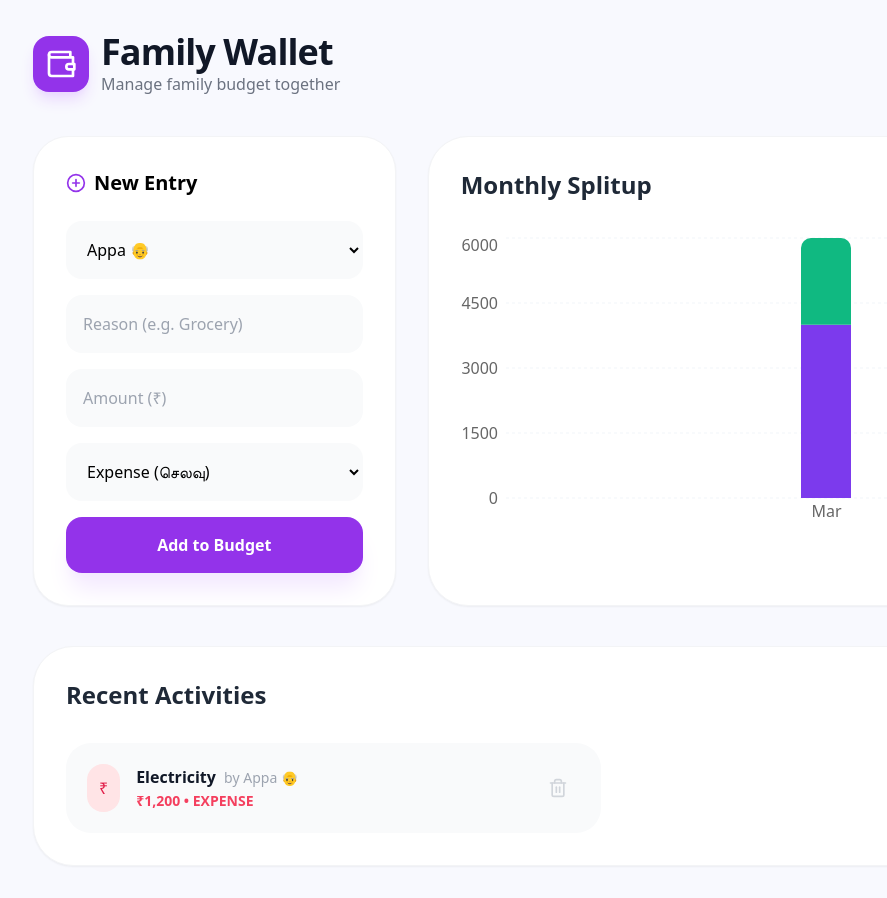
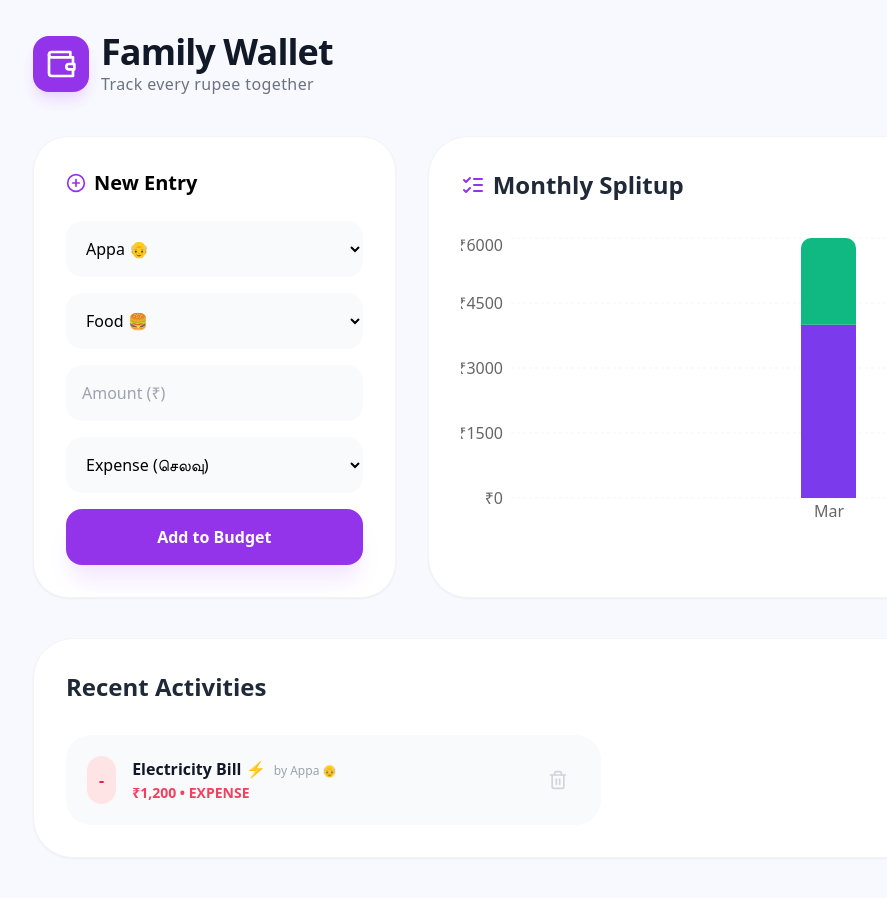
Before and after one commit to yazhinialbert1309-stack/family-wallet-app, a Next.js app: page / in a window 1280 px wide. Shown: the top 898 px of the page, without its empty margins (31-918 px from the left). Built offline with nearby package versions, Linux system fonts and the light colour scheme.

Commit message:
Update page.tsx

```diff
--- a/app/page.tsx
+++ b/app/page.tsx
@@ -2,41 +2,46 @@
 
 import React, { useState } from 'react';
 import { BarChart, Bar, XAxis, YAxis, CartesianGrid, Tooltip, ResponsiveContainer } from 'recharts';
-import { Trash2, PlusCircle, Wallet } from 'lucide-react';
+import { Trash2, PlusCircle, Wallet, ListChecks } from 'lucide-react';
 
 export default function Home() {
-  // 1. ஆரம்ப கால டேட்டா
-  const [data, setData] = useState([
-    { month: 'Mar', expense: 4000, savings: 2000 },
-  ]);
-
+  // 1. Chart & Transaction States
+  const [data, setData] = useState([{ month: 'Mar', expense: 4000, savings: 2000 }]);
   const [transactions, setTransactions] = useState([
-    { id: 1, name: 'Appa 👴', reason: 'Electricity', amount: 1200, type: 'expense' },
+    { id: 1, name: 'Appa 👴', reason: 'Electricity Bill ⚡', amount: 1200, type: 'expense' },
   ]);
 
   // Form States
   const [name, setName] = useState('Appa 👴');
-  const [reason, setReason] = useState('');
+  const [reason, setReason] = useState('Food 🍔'); // Default Reason
+  const [customReason, setCustomReason] = useState(''); // For 'Other' option
   const [amount, setAmount] = useState('');
   const [type, setType] = useState('expense');
 
-  // 2. புதிய விவரத்தைச் சேர்க்கும் ஃபங்ஷன்
+  // 2. Add New Entry
   const handleAdd = () => {
-    if (!amount || !reason) return;
+    if (!amount) return;
+
+    // 'Other' தேர்ந்தெடுத்தால் customReason-ஐப் பயன்படுத்தும்
+    const finalReason = reason === 'Other ➕' ? customReason : reason;
+    if (!finalReason) return;
+
     const val = parseInt(amount);
+    const newEntry = { id: Date.now(), name, reason: finalReason, amount: val, type };
 
-    const newEntry = { id: Date.now(), name, reason, amount: val, type };
     setTransactions([newEntry, ...transactions]);
 
+    // Update Chart
     const newData = [...data];
     if (type === 'expense') newData[0].expense += val;
     else newData[0].savings += val;
     setData(newData);
 
-    setAmount(''); setReason('');
+    setAmount('');
+    setCustomReason('');
   };
 
-  // 3. டெலீட் செய்யும் ஃபங்ஷன்
+  // 3. Delete Entry
   const handleDelete = (id: number, amt: number, entryType: string) => {
     setTransactions(transactions.filter(t => t.id !== id));
     const newData = [...data];
@@ -54,12 +59,12 @@ export default function Home() {
           </div>
           <div>
             <h1 className="text-4xl font-black text-gray-900 tracking-tight">Family Wallet</h1>
-            <p className="text-gray-500 font-medium">Manage family budget together</p>
+            <p className="text-gray-500 font-medium tracking-wide">Track every rupee together</p>
           </div>
         </header>
 
         <div className="grid grid-cols-1 lg:grid-cols-3 gap-8">
-          {/* இன்புட் ஃபார்ம் */}
+          {/* INPUT FORM */}
           <div className="space-y-6">
             <div className="bg-white p-8 rounded-[35px] shadow-sm border border-gray-100">
               <h2 className="text-xl font-bold mb-6 flex items-center gap-2">
@@ -67,17 +72,31 @@ export default function Home() {
               </h2>
 
               <div className="space-y-4">
-                <select value={name} onChange={(e) => setName(e.target.value)} className="w-full p-4 bg-gray-50 rounded-2xl border border-transparent focus:border-purple-200 focus:bg-white transition-all outline-none">
-                  <option>Appa 👴</option>
-                  <option>Amma 👩</option>
-                  <option>Me 👦</option>
+                {/* Member Select */}
+                <select value={name} onChange={(e) => setName(e.target.value)} className="w-full p-4 bg-gray-50 rounded-2xl border-none outline-none focus:ring-2 focus:ring-purple-100">
+                  <option>Appa 👴</option><option>Amma 👩</option><option>Me 👦</option>
                 </select>
 
-                <input type="text" value={reason} onChange={(e) => setReason(e.target.value)} placeholder="Reason (e.g. Grocery)" className="w-full p-4 bg-gray-50 rounded-2xl border border-transparent focus:border-purple-200 focus:bg-white transition-all outline-none" />
+                {/* REASON SELECT (புதிய அம்சம்) */}
+                <select value={reason} onChange={(e) => setReason(e.target.value)} className="w-full p-4 bg-gray-50 rounded-2xl border-none outline-none focus:ring-2 focus:ring-purple-100">
+                  <option>Food 🍔</option>
+                  <option>Rent 🏠</option>
+                  <option>Shopping 🛍️</option>
+                  <option>Electricity Bill ⚡</option>
+                  <option>Petrol/Travel 🚗</option>
+                  <option>Medical 💊</option>
+                  <option>Savings Goal 💰</option>
+                  <option>Other ➕</option>
+                </select>
 
-                <input type="number" value={amount} onChange={(e) => setAmount(e.target.value)} placeholder="Amount (₹)" className="w-full p-4 bg-gray-50 rounded-2xl border border-transparent focus:border-purple-200 focus:bg-white transition-all outline-none" />
+                {/* If 'Other' selected, show text input */}
+                {reason === 'Other ➕' && (
+                  <input type="text" value={customReason} onChange={(e) => setCustomReason(e.target.value)} placeholder="Type your reason..." className="w-full p-4 bg-purple-50 rounded-2xl border border-purple-100 outline-none" />
+                )}
 
-                <select value={type} onChange={(e) => setType(e.target.value)} className="w-full p-4 bg-gray-50 rounded-2xl border border-transparent focus:border-purple-200 focus:bg-white transition-all outline-none">
+                <input type="number" value={amount} onChange={(e) => setAmount(e.target.value)} placeholder="Amount (₹)" className="w-full p-4 bg-gray-50 rounded-2xl border-none outline-none focus:ring-2 focus:ring-purple-100" />
+
+                <select value={type} onChange={(e) => setType(e.target.value)} className="w-full p-4 bg-gray-50 rounded-2xl border-none outline-none">
                   <option value="expense">Expense (செலவு)</option>
                   <option value="savings">Savings (சேமிப்பு)</option>
                 </select>
@@ -89,19 +108,21 @@ export default function Home() {
             </div>
           </div>
 
-          {/* லைவ் சார்ட் */}
+          {/* LIVE CHART */}
           <div className="lg:col-span-2">
             <div className="bg-white p-8 rounded-[40px] shadow-sm border border-gray-100 h-full min-h-[400px]">
-              <h2 className="text-2xl font-bold text-gray-800 mb-8">Monthly Splitup</h2>
+              <h2 className="text-2xl font-bold text-gray-800 mb-8 flex items-center gap-2">
+                <ListChecks size={24} className="text-purple-600" /> Monthly Splitup
+              </h2>
               <div className="w-full h-[300px]">
                 <ResponsiveContainer width="100%" height="100%">
                   <BarChart data={data}>
                     <CartesianGrid strokeDasharray="3 3" vertical={false} stroke="#f1f5f9" />
                     <XAxis dataKey="month" axisLine={false} tickLine={false} />
-                    <YAxis axisLine={false} tickLine={false} width={40} />
+                    <YAxis axisLine={false} tickLine={false} width={45} tickFormatter={(v) => `₹${v}`} />
                     <Tooltip cursor={{fill: '#f8fafc'}} contentStyle={{borderRadius: '20px', border: 'none', boxShadow: '0 10px 15px -3px rgba(0,0,0,0.1)'}} />
-                    <Bar dataKey="expense" name="Expense" stackId="a" fill="#7C3AED" barSize={50} />
-                    <Bar dataKey="savings" name="Savings" stackId="a" fill="#10B981" barSize={50} radius={[10, 10, 0, 0]} />
+                    <Bar dataKey="expense" name="Expense" stackId="a" fill="#7C3AED" barSize={55} />
+                    <Bar dataKey="savings" name="Savings" stackId="a" fill="#10B981" barSize={55} radius={[10, 10, 0, 0]} />
                   </BarChart>
                 </ResponsiveContainer>
               </div>
@@ -109,18 +130,18 @@ export default function Home() {
           </div>
         </div>
 
-        {/* டிரான்ஸாக்ஷன் லிஸ்ட் */}
+        {/* RECENT ACTIVITIES */}
         <div className="mt-10 bg-white p-8 rounded-[40px] shadow-sm border border-gray-100 mb-10">
           <h2 className="text-2xl font-bold text-gray-800 mb-8">Recent Activities</h2>
           <div className="grid grid-cols-1 md:grid-cols-2 gap-4">
             {transactions.map((t) => (
-              <div key={t.id} className="flex items-center justify-between p-5 bg-gray-50 rounded-[25px] border border-transparent hover:border-purple-100 transition-all group">
+              <div key={t.id} className="flex items-center justify-between p-5 bg-gray-50 rounded-[25px] border border-transparent hover:border-purple-100 transition-all">
                 <div className="flex items-center gap-4">
-                  <div className={`p-3 rounded-2xl ${t.type === 'expense' ? 'bg-rose-100 text-rose-600' : 'bg-emerald-100 text-emerald-600'}`}>
-                    ₹
+                  <div className={`p-3 rounded-2xl font-bold ${t.type === 'expense' ? 'bg-rose-100 text-rose-600' : 'bg-emerald-100 text-emerald-600'}`}>
+                    {t.type === 'expense' ? '-' : '+'}
                   </div>
                   <div>
-                    <p className="font-bold text-gray-900">{t.reason} <span className="text-gray-400 font-normal text-sm ml-1">by {t.name}</span></p>
+                    <p className="font-bold text-gray-900">{t.reason} <span className="text-gray-400 font-normal text-xs ml-1">by {t.name}</span></p>
                     <p className={`text-sm font-bold mt-0.5 ${t.type === 'expense' ? 'text-rose-500' : 'text-emerald-500'}`}>
                       ₹{t.amount.toLocaleString()} • {t.type.toUpperCase()}
                     </p>
@@ -132,9 +153,6 @@ export default function Home() {
               </div>
             ))}
           </div>
-          {transactions.length === 0 && (
-            <p className="text-center text-gray-400 py-10 font-medium">No activities yet. Add your first entry!</p>
-          )}
         </div>
       </div>
     </main>
```
